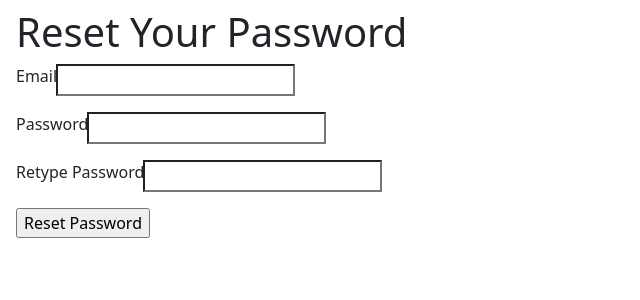
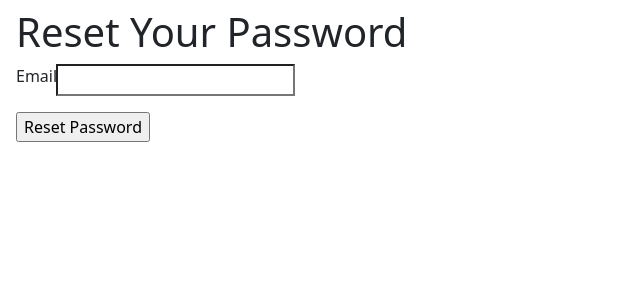
Before and after one commit to shufanhe/MyRecipe, a Flask app: page /resetpasswordPage in a window 1280 px wide. Shown: the part 104-404 px from the top of the page, without its empty margins (0-640 px from the left). Run offline with Flask 2, Linux system fonts and the light colour scheme.

Commit message:
added basic email verification template, needs to apply to login and resetpassword

```diff
--- a/app.py
+++ b/app.py
@@ -2,6 +2,7 @@ import functools
 import os
 from sqlite3 import dbapi2 as sqlite3
 from flask import Flask, flash, g, redirect, render_template, request, session, url_for, abort
+from flask_mail import Mail, Message
 from werkzeug.security import check_password_hash, generate_password_hash
 from datetime import date
 
@@ -15,6 +16,17 @@ app.config.update(dict(
 ))
 app.config.from_envvar('FLASKR_SETTINGS', silent=True)
 
+app.config['MAIL_SERVER'] = 'smtp.gmail.com'
+app.config['MAIL_PORT'] = 465
+app.config['MAIL_USERNAME'] = 'testdevappfood@gmail.com'
+app.config['MAIL_PASSWORD'] = 'kgwkcbrlcssztipt'
+app.config['MAIL_USE_TLS'] = False
+app.config['MAIL_USE_SSL'] = True
+app.config['MAIL_DEFAULT_SENDER'] = 'testdevappfood@gmail.com'
+app.config['MAIL_ASCII_ATTACHMENTS'] = True
+app.config['DEBUG'] = True
+
+mail = Mail(app)
 
 def connect_db():
     """Connects to the specific database."""
@@ -65,7 +77,8 @@ def adminUser():
     user = 'admin'
     password = 'verysecurepassword'
     email = 'food@gmail.com'
-    db.execute('INSERT INTO user (username, password, email) VALUES (?, ?, ?)', (user, generate_password_hash(password), email))
+    db.execute('INSERT INTO user (username, password, email) VALUES (?, ?, ?)',
+               (user, generate_password_hash(password), email))
     db.commit()
 
 
@@ -235,21 +248,30 @@ def reset_passwordPage():
 def reset_password():
     # get all the required field
     email = request.form['email']
-    password = request.form['password']
-    retypePassword = request.form['RetypePassword']
-
-    # check if the user enters any information
-    if email is None or password is None or retypePassword is None:
-        flash('Please enter the missing field')
-    if password != retypePassword:
-        flash('Please retype your password!')
-    else:
-        # search in the database to give the user a new password
-        db = get_db()
-        db.execute('UPDATE user SET password = ? WHERE email = ?', (generate_password_hash(password),email))
-        db.commit()
-        # change the password of user
-        return redirect(url_for('loginPage'))
+    try:
+        msg = Message("Subject", recipients=[email])
+        msg.body = "Hello Flask message sent from Flask-Mail"
+        msg.html = "Yo, look how I did this even though Mark said it's impossible to do this within the time limit :)"
+        mail.send(msg)
+    except Exception as e:
+        raise e
+    # password = request.form['password']
+    # retypePassword = request.form['RetypePassword']
+    #
+    # # check if the user enters any information
+    # if email is None or password is None or retypePassword is None:
+    #     flash('Please enter the missing field')
+    # if password != retypePassword:
+    #     flash('Please retype your password!')
+    # else:
+    #     # search in the database to give the user a new password
+    #     db = get_db()
+    #     db.execute('UPDATE user SET password = ? WHERE email = ?', (generate_password_hash(password),email))
+    #     db.commit()
+    #     # change the password of user
+    mail.send(msg)
+    # return redirect(url_for('loginPage'))
+    return "Message sent!"
 
 
 @app.route('/logout')
--- a/templates/resetPassword.html
+++ b/templates/resetPassword.html
@@ -6,14 +6,14 @@
             <label for="email" class="form-label">Email</label>
             <input type="email" name="email" id="email" required>
         </div>
-        <div class="input-group mb-3">
-            <label for="password" class="form-label">Password</label>
-            <input type="password" name="password" id="password" required>
-        </div>
-        <div class="input-group mb-3">
-            <label for="RetypePassword" class="form-label">Retype Password</label>
-            <input type="password" name="RetypePassword" id="RetypePassword" required>
-        </div>
+{#        <div class="input-group mb-3">#}
+{#            <label for="password" class="form-label">Password</label>#}
+{#            <input type="password" name="password" id="password" required>#}
+{#        </div>#}
+{#        <div class="input-group mb-3">#}
+{#            <label for="RetypePassword" class="form-label">Retype Password</label>#}
+{#            <input type="password" name="RetypePassword" id="RetypePassword" required>#}
+{#        </div>#}
         <div class="input-group mb-3">
             <input type="submit" value="Reset Password">
         </div>
```
